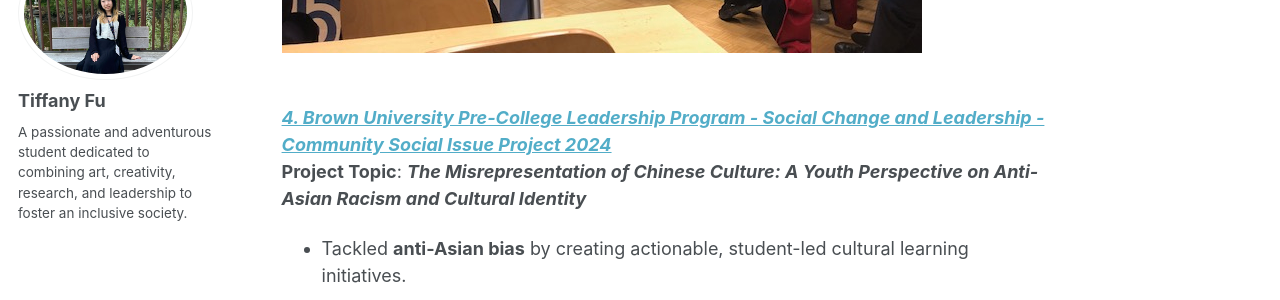
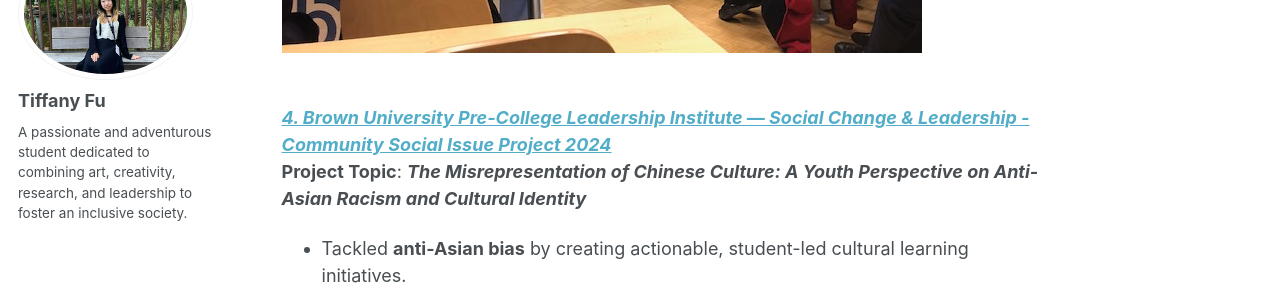
Before and after one commit to TiffanyJTFu/TiffanyTestWeb, a Jekyll site: the page built from _pages/about.md, in a window 1280 px wide and 900 px high, scrolled down 3725 px. Shown: the part 153-453 px from the top of the window. Built offline with Jekyll 4.4.1, drawn with Linux system fonts in a browser that asks for light colours; a script that is not in the unit is left out.

Commit message:
Update about.md

```diff
--- a/_pages/about.md
+++ b/_pages/about.md
@@ -51,7 +51,7 @@ redirect_from:
 ![SocialScience11](https://www.tiffu.ca/images/socialscienceproject11.JPG)
 ![SocialScience01](https://www.tiffu.ca/images/socialscienceproject1.jpg)
 
-<br><a href="https://www.tiffu.ca/teaching/CommunitySocialIssueProject" target='_blank'><i>**4. Brown University Pre-College Leadership Program - Social Change and Leadership - Community Social Issue Project 2024**</i></a>
+<br><a href="https://www.tiffu.ca/teaching/CommunitySocialIssueProject" target='_blank'><i>**4. Brown University Pre-College Leadership Institute — Social Change & Leadership - Community Social Issue Project 2024**</i></a>
 <br>**Project Topic**: <i>**The Misrepresentation of Chinese Culture: A Youth Perspective on Anti-Asian Racism and Cultural Identity**</i>
 * Tackled **anti-Asian bias** by creating actionable, student-led cultural learning initiatives.
 * Developed a **semester plan** with workshops, mini-lessons, and storytelling circles for cross-cultural engagement.
```
